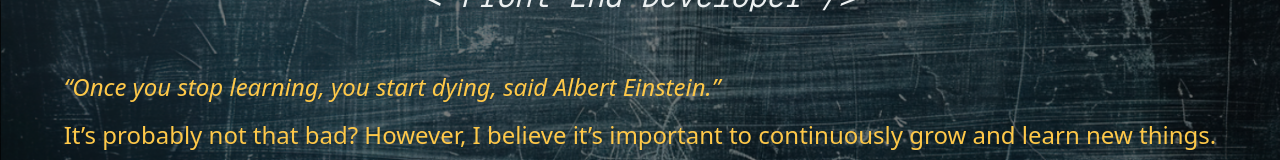
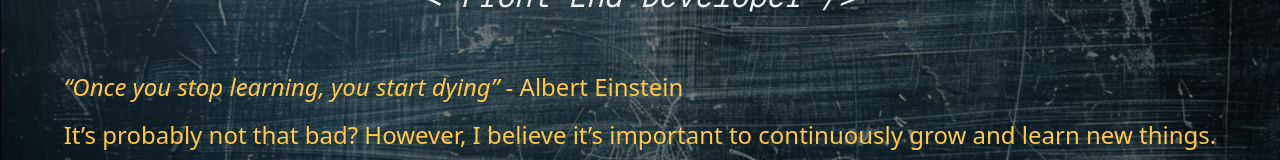
Before and after one commit to annkar73/portfolio-nextjs, a Next.js app: page /en in a window 1280 px wide. Shown: the part 251-411 px from the top of the page. Built offline with nearby package versions, Linux system fonts and the light colour scheme.

Commit message:
update hero text

```diff
--- a/src/components/Hero.tsx
+++ b/src/components/Hero.tsx
@@ -23,10 +23,11 @@
           {t("title")}
         </h3>
         <div className="my-10 mx-10 text-[var(--color-accent)] text-xl md:text-2xl space-y-4">
-          <p>
-            <q className="italic">{t("quote")}</q>
+        <p>
+            <q className="italic">{t("quote")}</q>{" "}
+            <span>{t("quoteAuthor")}</span>
           </p>
-          <p>{t("text1")}</p>
+           <p>{t("text1")}</p>
         </div>
       </div>
     </section>
--- a/src/messages/en.json
+++ b/src/messages/en.json
@@ -12,7 +12,8 @@
    "hero": {
     "name": "Anna Karlsen",
     "title": "< Front End Developer />",
-    "quote": "Once you stop learning, you start dying, said Albert Einstein.",
+    "quote": "Once you stop learning, you start dying",
+    "quoteAuthor": " - Albert Einstein",
     "text1": "It’s probably not that bad? However, I believe it’s important to continuously grow and learn new things."
   },
   "Edu": {
--- a/src/messages/sv.json
+++ b/src/messages/sv.json
@@ -13,9 +13,11 @@
   "hero": {
     "name": "Anna Karlsen",
     "title": "< Front End Developer />",
-    "quote": "När du väl slutar lära dig börjar du dö, sa Albert Einstein.",
+    "quote": "När du väl slutar lära dig börjar du dö",
+    "quoteAuthor": " - Albert Einstein",
     "text1": "Riktigt så illa är det väl inte? Jag tror däremot att det är viktigt att ständigt utvecklas och lära sig nya saker."
   },
+
   "Edu": {
     "title": "Om utbildningen",
     "intro": "I oktober 2023 började jag Medieinstitutets utbildning till Front End Developer på distans. 27 maj 2025 var det dags för examen efter fyra fantastiskt informativa och intensiva terminer som har resulterat i 400 YH-poäng.",
```
